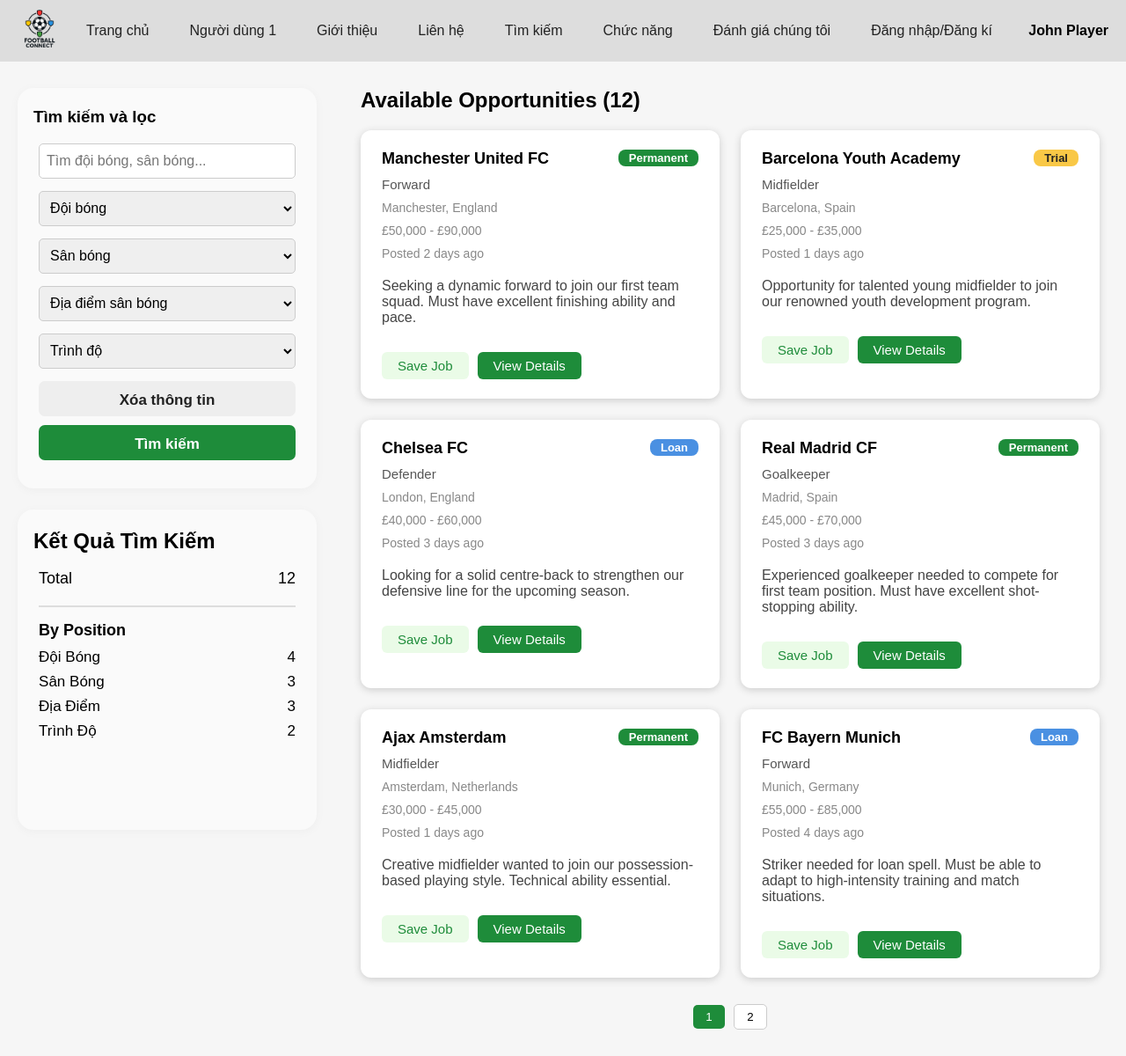
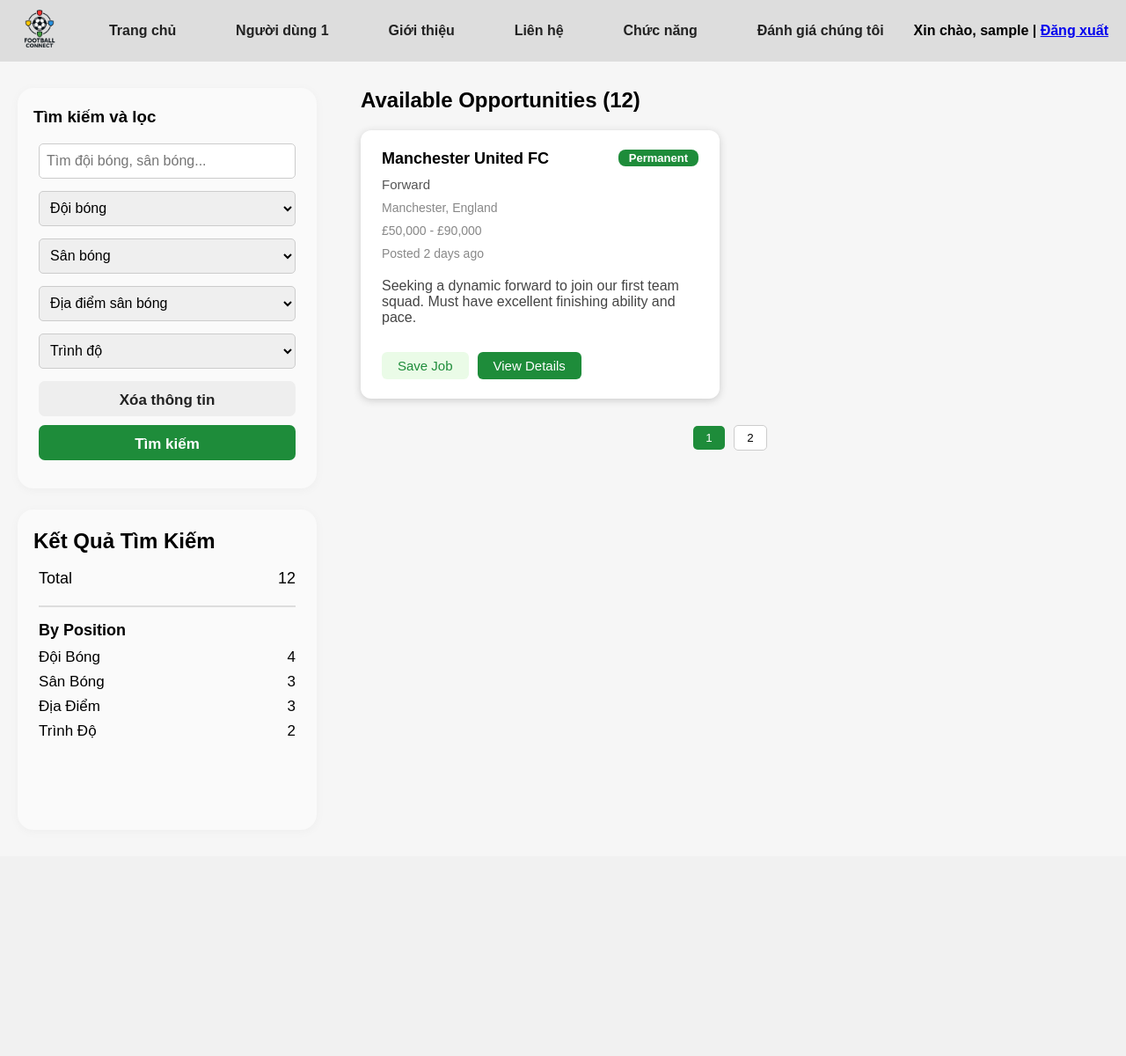
Before and after one commit to TruongGiang6/1stFlask, a Flask app: page /dashboard in a window 1280 px wide. Shown: the whole page at 88% size. After the commit the page ends 839 px from the top, so only its background shows below. Run offline with Flask 3, Linux system fonts and the light colour scheme; the visitor is signed in with stand-in values (Sample User, id 1).

Commit message:
them logout

```diff
--- a/app.py
+++ b/app.py
@@ -3,8 +3,11 @@
 app = Flask(__name__)
 app.secret_key = 'your_secret_key'  # Để sử dụng session và flash
 
-users = {}  # Lưu user tạm thời (chỉ dùng demo)
+users = {}  # Lưu user tạm thời (demo)
 
+@app.route('/')
+def home():
+    return redirect(url_for('dashboard'))
 
 @app.route('/login', methods=['GET', 'POST'])
 def login():
@@ -13,6 +16,7 @@
         password = request.form.get('password')
         if username in users and users[username]['password'] == password:
             session['username'] = username
+            flash('Đăng nhập thành công!')
             return redirect(url_for('dashboard'))
         else:
             flash('Sai tên số điện thoại/email hoặc mật khẩu!')
@@ -27,13 +31,14 @@
         confirm_password = request.form.get('confirm_password')
         email = request.form.get('email')
         phone = request.form.get('phone')
+
         # Kiểm tra xác nhận mật khẩu
         if password != confirm_password:
             flash('Mật khẩu xác nhận không trùng khớp. Mời điền lại!')
         elif username in users:
             flash('Tài khoản đã tồn tại!')
         else:
-            # Lưu thông tin user (demo: chỉ lưu vào dict)
+            # Lưu user
             users[username] = {
                 'password': password,
                 'email': email,
@@ -46,9 +51,14 @@
 
 @app.route('/dashboard')
 def dashboard():
-    if 'username' in session:
-        return render_template('dashboard.html')
-    return redirect(url_for('login'))
+    username = session.get('username')  # lấy user đã login
+    return render_template('dashboard.html', username=username)
+
+@app.route('/logout')
+def logout():
+    session.pop('username', None)
+    flash("Bạn đã đăng xuất!")
+    return redirect(url_for('dashboard'))
 
 if __name__ == '__main__':
     app.run(debug=True, host='0.0.0.0', port=5000)
--- a/templates/dashboard.html
+++ b/templates/dashboard.html
@@ -1,7 +1,7 @@
 <!DOCTYPE html>
 <html>
 <head>
-    <title>Football Careers Dashboard</title>
+    <title>Football Connect</title>
     <style>
         body { margin: 0; font-family: Arial, sans-serif; background: #f6f6f6; }
         .navbar {
@@ -12,8 +12,17 @@
             height: 70px;
         }
         .navbar img { height: 50px; margin-right: 20px; }
-        .navbar .menu { display: flex; gap: 30px; flex: 1; }
-        .navbar .menu a { text-decoration: none; color: #222; font-weight: 500; padding: 0 8px; }
+        .navbar .menu {
+            display: flex;
+            justify-content: space-around; /* cách đều nhau */
+            flex: 1;
+        }
+        .navbar .menu a {
+            text-decoration: none;
+            color: #222;
+            font-weight: bold; /* chữ đậm */
+            font-size: 16px;
+        }
         .navbar .user { font-weight: bold; margin-left: auto; }
         .container { display: flex; margin-top: 0; }
         .sidebar {
@@ -38,7 +47,7 @@
         }
         .filter-box h3, .search-results-box h4 { margin-top: 0; width: 100%; }
         .filter-box input, .filter-box select, .filter-box button {
-            width: 96%;          /* đồng bộ chiều rộng với khung */
+            width: 96%;
             height: 40px;
             margin-bottom: 14px;
             padding: 8px;
@@ -131,13 +140,19 @@
             <a href="#">Người dùng 1</a>
             <a href="#">Giới thiệu</a>
             <a href="#">Liên hệ</a>
-            <a href="#">Tìm kiếm</a>
             <a href="#">Chức năng</a>
             <a href="#">Đánh giá chúng tôi</a>
-            <a href="{{ url_for('login') }}">Đăng nhập/Đăng kí</a>
         </div>
-        <div class="user">John Player</div>
+        <div class="user">
+            {% if username %}
+                Xin chào, {{ username }} | <a href="{{ url_for('logout') }}">Đăng xuất</a>
+            {% else %}
+                <a href="{{ url_for('login') }}">Đăng nhập</a> /
+                <a href="{{ url_for('register') }}">Đăng ký</a>
+            {% endif %}
+        </div>
     </div>
+
     <!-- Main content -->
     <div class="container">
         <!-- Sidebar -->
@@ -170,7 +185,7 @@
         <div class="main-content">
             <h2>Available Opportunities (12)</h2>
             <div class="cards">
-                <!-- Card 1 -->
+                <!-- Ví dụ card -->
                 <div class="card">
                     <span class="club">Manchester United FC <span class="type">Permanent</span></span>
                     <span class="position">Forward</span>
@@ -178,71 +193,6 @@
                     <span class="salary">£50,000 - £90,000</span>
                     <span class="posted">Posted 2 days ago</span>
                     <div class="desc">Seeking a dynamic forward to join our first team squad. Must have excellent finishing ability and pace.</div>
-                    <div class="actions">
-                        <button class="save">Save Job</button>
-                        <button class="view">View Details</button>
-                    </div>
-                </div>
-                <!-- Card 2 -->
-                <div class="card">
-                    <span class="club">Barcelona Youth Academy <span class="type trial">Trial</span></span>
-                    <span class="position">Midfielder</span>
-                    <span class="location">Barcelona, Spain</span>
-                    <span class="salary">£25,000 - £35,000</span>
-                    <span class="posted">Posted 1 days ago</span>
-                    <div class="desc">Opportunity for talented young midfielder to join our renowned youth development program.</div>
-                    <div class="actions">
-                        <button class="save">Save Job</button>
-                        <button class="view">View Details</button>
-                    </div>
-                </div>
-                <!-- Card 3 -->
-                <div class="card">
-                    <span class="club">Chelsea FC <span class="type loan">Loan</span></span>
-                    <span class="position">Defender</span>
-                    <span class="location">London, England</span>
-                    <span class="salary">£40,000 - £60,000</span>
-                    <span class="posted">Posted 3 days ago</span>
-                    <div class="desc">Looking for a solid centre-back to strengthen our defensive line for the upcoming season.</div>
-                    <div class="actions">
-                        <button class="save">Save Job</button>
-                        <button class="view">View Details</button>
-                    </div>
-                </div>
-                <!-- Card 4 -->
-                <div class="card">
-                    <span class="club">Real Madrid CF <span class="type">Permanent</span></span>
-                    <span class="position">Goalkeeper</span>
-                    <span class="location">Madrid, Spain</span>
-                    <span class="salary">£45,000 - £70,000</span>
-                    <span class="posted">Posted 3 days ago</span>
-                    <div class="desc">Experienced goalkeeper needed to compete for first team position. Must have excellent shot-stopping ability.</div>
-                    <div class="actions">
-                        <button class="save">Save Job</button>
-                        <button class="view">View Details</button>
-                    </div>
-                </div>
-                <!-- Card 5 -->
-                <div class="card">
-                    <span class="club">Ajax Amsterdam <span class="type">Permanent</span></span>
-                    <span class="position">Midfielder</span>
-                    <span class="location">Amsterdam, Netherlands</span>
-                    <span class="salary">£30,000 - £45,000</span>
-                    <span class="posted">Posted 1 days ago</span>
-                    <div class="desc">Creative midfielder wanted to join our possession-based playing style. Technical ability essential.</div>
-                    <div class="actions">
-                        <button class="save">Save Job</button>
-                        <button class="view">View Details</button>
-                    </div>
-                </div>
-                <!-- Card 6 -->
-                <div class="card">
-                    <span class="club">FC Bayern Munich <span class="type loan">Loan</span></span>
-                    <span class="position">Forward</span>
-                    <span class="location">Munich, Germany</span>
-                    <span class="salary">£55,000 - £85,000</span>
-                    <span class="posted">Posted 4 days ago</span>
-                    <div class="desc">Striker needed for loan spell. Must be able to adapt to high-intensity training and match situations.</div>
                     <div class="actions">
                         <button class="save">Save Job</button>
                         <button class="view">View Details</button>
```
